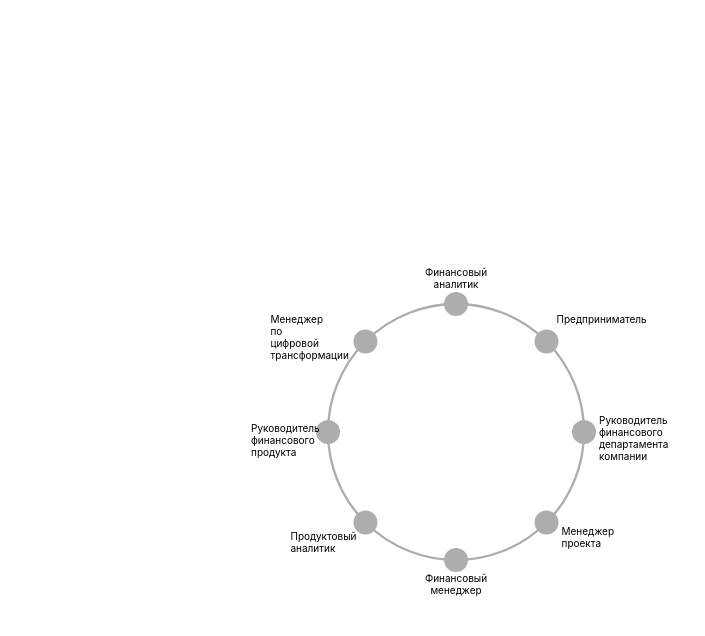
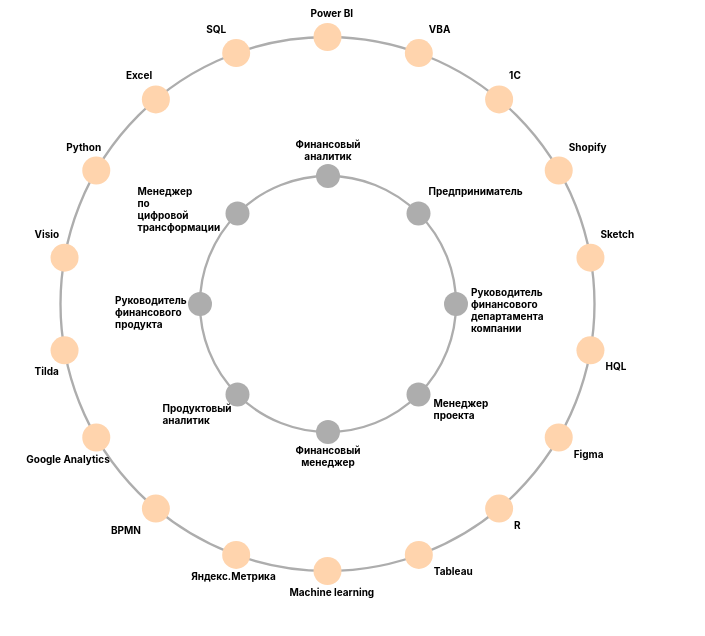
Before and after one commit to KillReal63/proffcircle, a React (Vite) app: page / in a window 1280 px wide. Shown: the top 636 px of the page, without its empty margins (0-705 px from the left). Built offline with nearby package versions, Linux system fonts and the light colour scheme.

Commit message:
join circles

```diff
--- a/src/Components/App.tsx
+++ b/src/Components/App.tsx
@@ -7,7 +7,7 @@
 
   return (
     <div className="relative">
-      {/* <SkillsCircle centerX={centerX} centerY={centerY} radius={267} /> */}
+      <SkillsCircle centerX={centerX} centerY={centerY} radius={267} />
       <CompetenceCircle centerX={centerX} centerY={centerY} radius={128} />
     </div>
   );
--- a/src/Components/CompetenceCircle.tsx
+++ b/src/Components/CompetenceCircle.tsx
@@ -49,12 +49,12 @@
       offsetY = 5;
     }
     if (angle > 3) {
-      offsetX = -77;
+      offsetX = -85;
       offsetY = -12;
     }
     if (angle > 3.5) {
+      offsetX = -100;
       offsetY = -30;
-      offsetX = -95;
     }
 
     return { x, y, offsetX, offsetY, angle };
@@ -66,8 +66,8 @@
       width={radius * 4}
       style={{
         position: "absolute",
-        left: centerX - radius,
-        top: centerY - radius,
+        left: centerX - (radius*2),
+        top: centerY - (radius*2),
       }}
     >
       <circle
@@ -87,7 +87,7 @@
             <text
               x={x}
               y={y + offsetY}
-              className="text-[10px]"
+              className="text-[10px] font-bold"
               textAnchor={
                 angle < -1.5 || (angle > 1.5 && angle < 2) ? "middle" : "start"
               }
```
